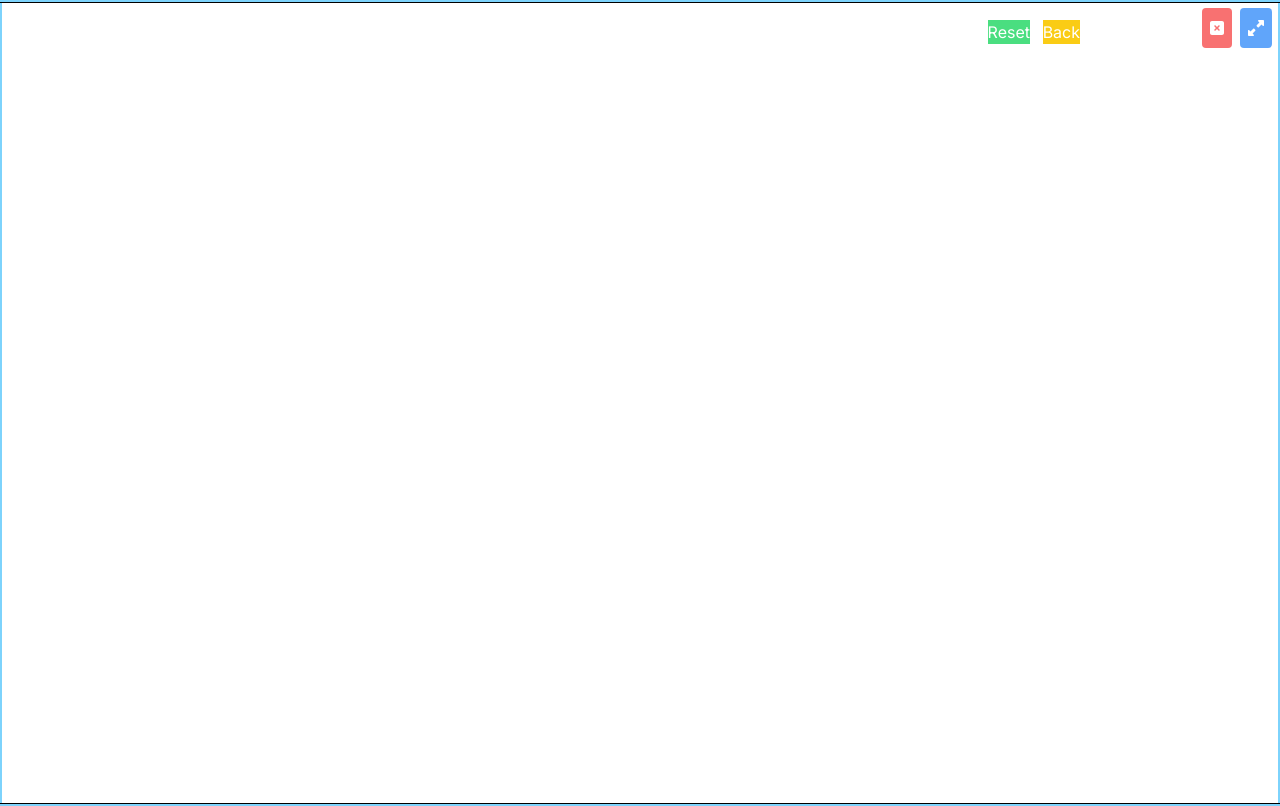
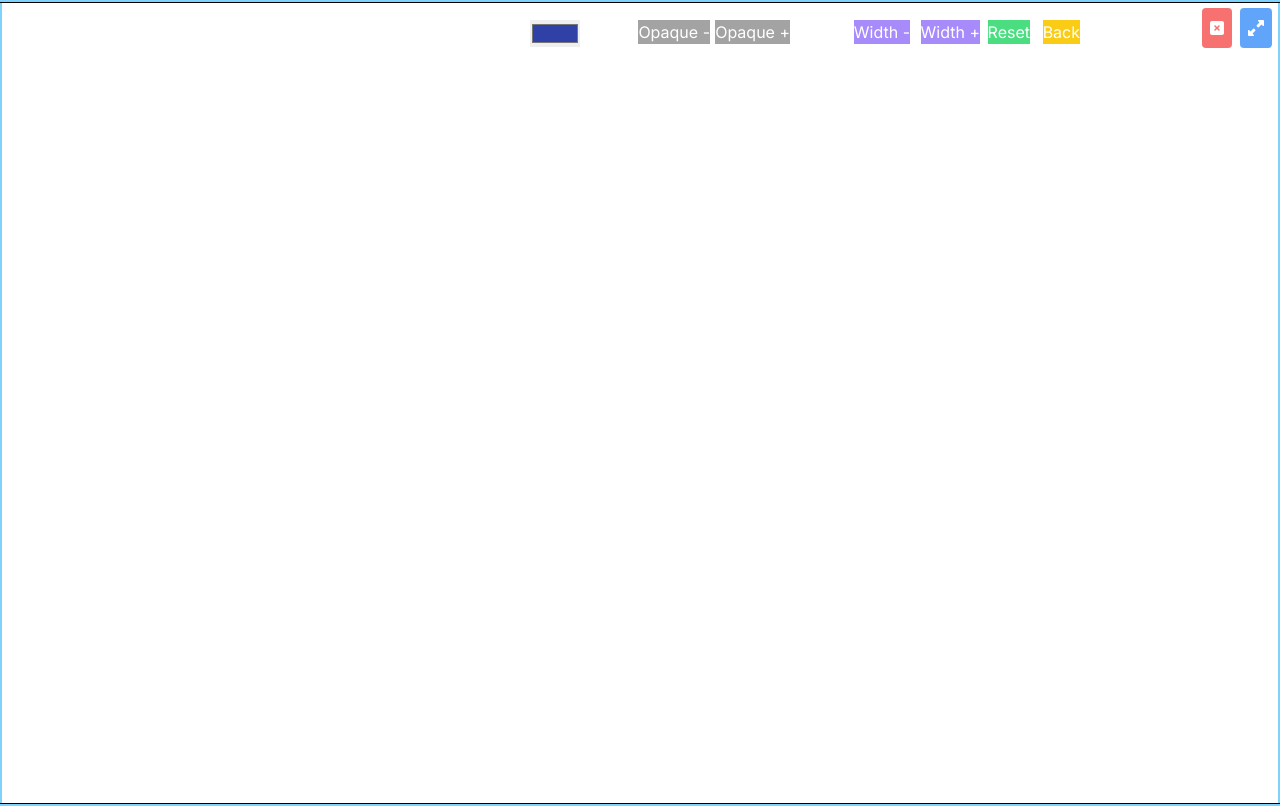
Before and after one commit to 01201617/electron-next-draw, a Next.js app: page / in a window 1280 px wide. Built offline with nearby package versions, Linux system fonts and the light colour scheme.

Commit message:
ペンの変更機能を追加

```diff
--- a/app/components/DrawingCanvas.tsx
+++ b/app/components/DrawingCanvas.tsx
@@ -5,6 +5,11 @@ function DrawingCanvas() {
   const [size, setSize] = useState({ width: 0, height: 0 });
   const historyRef = useRef<ImageData[]>([]);
   const historyIndexRef = useRef(0);
+  const [pen, setPen] = useState({
+    color: "#2f41a7",
+    width: 5,
+    opacity: 0.8,
+  });
 
   // ウィンドウのリサイズを検知してキャンバスのサイズを更新
   useEffect(() => {
@@ -53,9 +58,15 @@ function DrawingCanvas() {
 
     const draw = (e: MouseEvent) => {
       if (!drawing) return;
-      context.lineWidth = 5;
+      context.lineWidth = pen.width;
       context.lineCap = "round";
-      context.strokeStyle = "#000000";
+      context.strokeStyle = `rgba(${parseInt(
+        pen.color.slice(1, 3),
+        16
+      )}, ${parseInt(pen.color.slice(3, 5), 16)}, ${parseInt(
+        pen.color.slice(5, 7),
+        16
+      )}, ${pen.opacity})`;
       context.lineTo(
         e.clientX - canvas.offsetLeft,
         e.clientY - canvas.offsetTop
@@ -89,7 +100,7 @@ function DrawingCanvas() {
       canvas.removeEventListener("mouseup", stopDrawing);
       canvas.removeEventListener("mouseleave", stopDrawing);
     };
-  }, [size]);
+  }, [size, pen]);
 
   // 戻る機能
   const undo = useCallback(() => {
@@ -117,6 +128,17 @@ function DrawingCanvas() {
     }
   }, []);
 
+  // ペンの属性を更新するハンドラー
+  const updatePen = useCallback(
+    (attribute: keyof typeof pen, value: string | number) => {
+      setPen((prevPen) => ({
+        ...prevPen,
+        [attribute]: value,
+      }));
+    },
+    []
+  );
+
   return (
     <>
       <canvas
@@ -139,6 +161,40 @@ function DrawingCanvas() {
       >
         Reset
       </button>
+      <button
+        className="bg-violet-400 text-white"
+        style={{ position: "absolute", top: 20, right: 300 }}
+        onClick={() => updatePen("width", pen.width + 1)}
+      >
+        Width +
+      </button>
+      <button
+        className="bg-violet-400 text-white"
+        style={{ position: "absolute", top: 20, right: 370 }}
+        onClick={() => updatePen("width", pen.width - 1)}
+      >
+        Width -
+      </button>
+      <button
+        className="bg-neutral-400 text-white"
+        style={{ position: "absolute", top: 20, right: 490 }}
+        onClick={() => updatePen("opacity", Math.min(pen.opacity + 0.1, 1))}
+      >
+        Opaque +
+      </button>
+      <button
+        className="bg-neutral-400 text-white"
+        style={{ position: "absolute", top: 20, right: 570 }}
+        onClick={() => updatePen("opacity", Math.max(pen.opacity - 0.1, 0))}
+      >
+        Opaque -
+      </button>
+      <input
+        style={{ position: "absolute", top: 20, right: 700 }}
+        type="color"
+        value={pen.color}
+        onChange={(e) => updatePen("color", e.target.value)}
+      />
     </>
   );
 }
```
